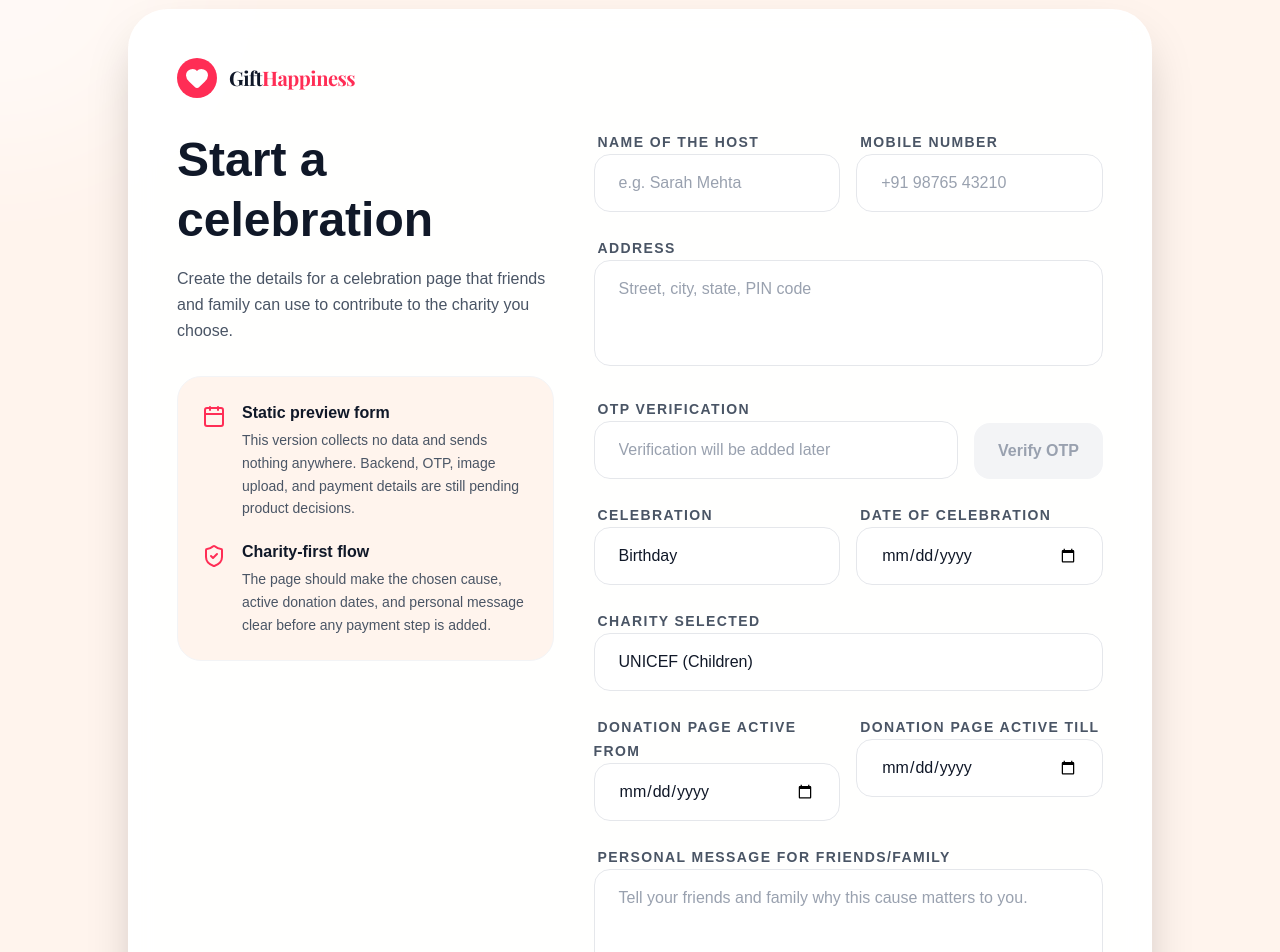
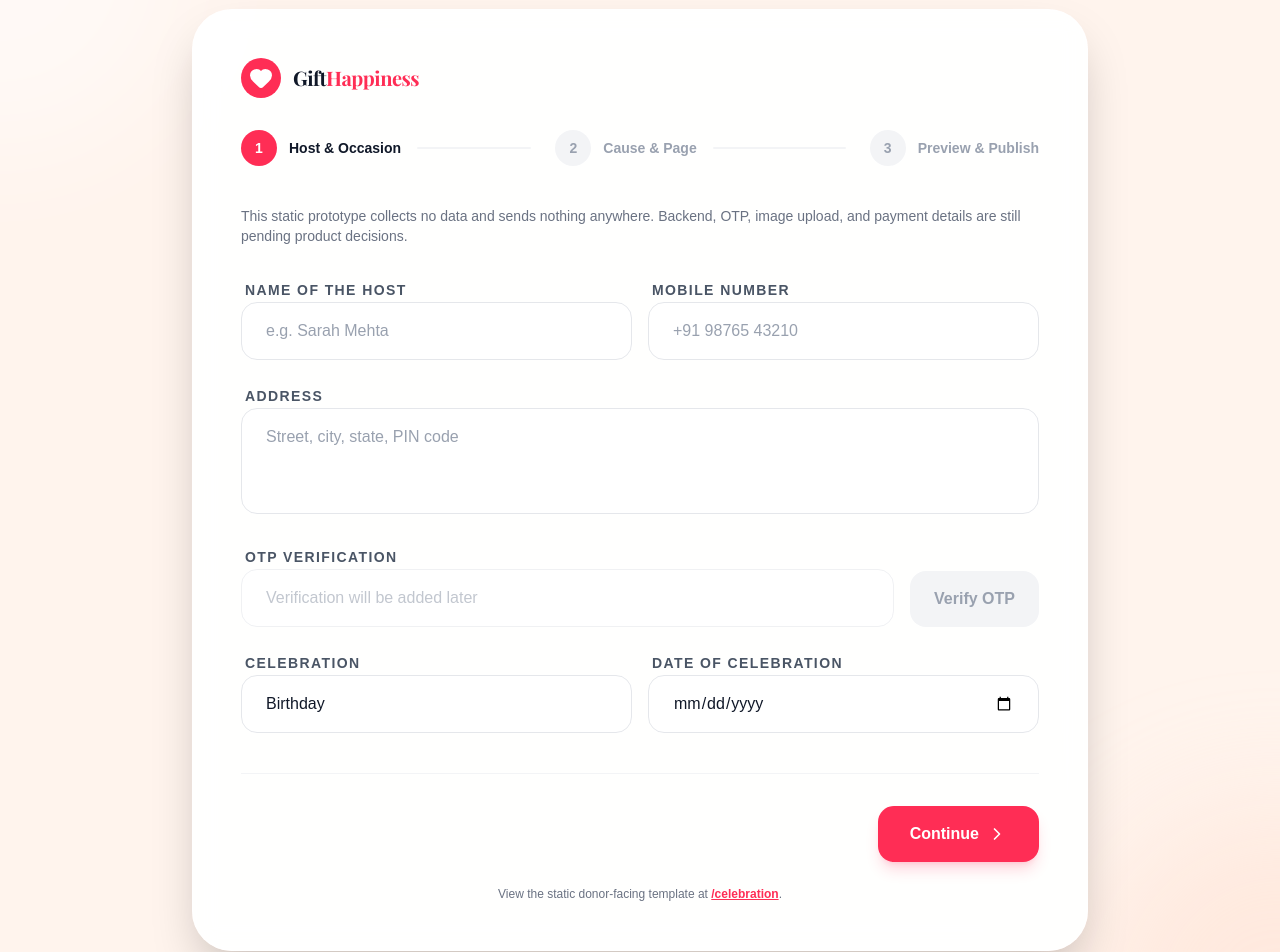
Before and after one commit to Bingeljell/gifthappiness, a Next.js app: page /create in a window 1280 px wide. Shown: the part 120-1072 px from the top of the page. Built offline with nearby package versions, Linux system fonts and the light colour scheme.

Commit message:
Rebuild /create as a three-step flow with a live preview and QR share step

```diff
--- a/package.json
+++ b/package.json
@@ -11,6 +11,7 @@
   "dependencies": {
     "lucide-react": "^1.14.0",
     "next": "16.2.4",
+    "qrcode.react": "^4.2.0",
     "react": "19.2.4",
     "react-dom": "19.2.4"
   },
--- a/src/app/celebration/page.tsx
+++ b/src/app/celebration/page.tsx
@@ -48,7 +48,7 @@ export default function CelebrationPage() {
 
               <div className="rounded-3xl bg-gray-50 border border-gray-100 p-6 mb-8">
                 <p className="text-2xl md:text-3xl font-bold text-gray-900 leading-snug italic">
-                  &ldquo;This year, your contribution to a cause close to my heart would mean more than any gift.&rdquo;
+                  &ldquo;Instead of gifts, please consider supporting a cause close to my heart.&rdquo;
                 </p>
               </div>
 
--- a/src/app/create/page.tsx
+++ b/src/app/create/page.tsx
@@ -1,9 +1,20 @@
 "use client";
 
 import Link from "next/link";
-import { Calendar, ChevronRight, Heart, ImagePlus, ShieldCheck } from "lucide-react";
+import { useState } from "react";
+import { QRCodeSVG } from "qrcode.react";
+import {
+  Calendar,
+  Check,
+  ChevronLeft,
+  ChevronRight,
+  Heart,
+  ImagePlus,
+  ShieldCheck,
+} from "lucide-react";
+import { charities } from "@/lib/charities";
 
-const celebrations = [
+const celebrationTypes = [
   "Birthday",
   "Wedding",
   "Engagement",
@@ -16,22 +27,56 @@ const celebrations = [
   "Other",
 ];
 
-const charities = [
-  "UNICEF (Children)",
-  "WWF (Environment)",
-  "Medecins Sans Frontieres (Health)",
-  "Save the Children",
-  "Red Cross",
+const steps = [
+  { title: "Host & Occasion", desc: "Who is celebrating, and what." },
+  { title: "Cause & Page", desc: "Pick a charity and shape the page." },
+  { title: "Preview & Publish", desc: "Check the page, then publish." },
 ];
 
+type FormState = {
+  hostName: string;
+  mobile: string;
+  address: string;
+  celebrationType: string;
+  celebrationDate: string;
+  charityName: string;
+  activeFrom: string;
+  activeTill: string;
+  message: string;
+  pictureName: string;
+};
+
+const initialForm: FormState = {
+  hostName: "",
+  mobile: "",
+  address: "",
+  celebrationType: celebrationTypes[0],
+  celebrationDate: "",
+  charityName: charities[0].name,
+  activeFrom: "",
+  activeTill: "",
+  message: "",
+  pictureName: "",
+};
+
 export default function CreateCelebration() {
+  const [step, setStep] = useState(0);
+  const [form, setForm] = useState<FormState>(initialForm);
+
+  const update = (field: keyof FormState, value: string) => {
+    setForm((prev) => ({ ...prev, [field]: value }));
+  };
+
+  const goNext = () => setStep((s) => Math.min(s + 1, steps.length - 1));
+  const goBack = () => setStep((s) => Math.max(s - 1, 0));
+
   return (
     <div className="min-h-[calc(100vh-80px)] py-12 px-4 relative overflow-hidden">
       <div className="absolute inset-0 bg-[#FFF4ED] -z-10" />
       <div className="absolute top-0 left-0 w-96 h-96 bg-white/50 rounded-full blur-3xl -ml-48 -mt-48" />
       <div className="absolute bottom-0 right-0 w-96 h-96 bg-[#FFD9C8]/40 rounded-full blur-3xl -mr-48 -mb-48" />
 
-      <div className="mx-auto w-full max-w-5xl">
+      <div className="mx-auto w-full max-w-4xl">
         <div className="bg-white/95 backdrop-blur-md rounded-[40px] p-8 md:p-12 shadow-2xl border border-white/70">
           <div className="flex items-center gap-3 mb-8">
             <div className="w-10 h-10 rounded-full bg-primary-pink flex items-center justify-center">
@@ -43,40 +88,114 @@ export default function CreateCelebration() {
             </span>
           </div>
 
-          <div className="grid grid-cols-1 lg:grid-cols-[0.85fr_1.15fr] gap-10">
-            <div>
-              <h1 className="text-3xl md:text-5xl font-bold text-gray-900 mb-4 leading-tight">
-                Start a celebration
-              </h1>
-              <p className="text-gray-600 mb-8 leading-relaxed">
-                Create the details for a celebration page that friends and family can use to contribute to the charity you choose.
-              </p>
-              <div className="rounded-3xl bg-[#FFF4ED] border border-gray-100 p-6 space-y-5">
-                <div className="flex gap-4">
-                  <Calendar className="w-6 h-6 text-primary-pink shrink-0 mt-1" />
-                  <div>
-                    <h2 className="font-black text-gray-900 mb-1">Static preview form</h2>
-                    <p className="text-sm text-gray-600 leading-relaxed">
-                      This version collects no data and sends nothing anywhere. Backend, OTP, image upload, and payment details are still pending product decisions.
-                    </p>
+          {/* Step indicator */}
+          <div className="flex items-center gap-2 mb-10">
+            {steps.map((s, index) => (
+              <div key={s.title} className="flex items-center flex-1 last:flex-none">
+                <div className="flex items-center gap-3">
+                  <div
+                    className={`w-9 h-9 shrink-0 rounded-full flex items-center justify-center font-black text-sm transition-colors ${
+                      index < step
+                        ? "bg-primary-pink text-white"
+                        : index === step
+                        ? "bg-primary-pink text-white"
+                        : "bg-gray-100 text-gray-400"
+                    }`}
+                  >
+                    {index < step ? <Check className="w-4 h-4" /> : index + 1}
+                  </div>
+                  <div className="hidden sm:block">
+                    <div className={`text-sm font-black ${index <= step ? "text-gray-900" : "text-gray-400"}`}>
+                      {s.title}
                     </div>
                   </div>
-                <div className="flex gap-4">
-                  <ShieldCheck className="w-6 h-6 text-primary-pink shrink-0 mt-1" />
-                  <div>
-                    <h2 className="font-black text-gray-900 mb-1">Charity-first flow</h2>
-                    <p className="text-sm text-gray-600 leading-relaxed">
-                      The page should make the chosen cause, active donation dates, and personal message clear before any payment step is added.
+                </div>
+                {index < steps.length - 1 && (
+                  <div className={`flex-1 h-0.5 mx-4 rounded-full ${index < step ? "bg-primary-pink" : "bg-gray-100"}`} />
+                )}
+              </div>
+            ))}
+          </div>
+
+          <p className="text-sm text-gray-500 mb-8">
+            This static prototype collects no data and sends nothing anywhere. Backend, OTP, image upload, and
+            payment details are still pending product decisions.
+          </p>
+
+          {step === 0 && <StepHostOccasion form={form} update={update} />}
+          {step === 1 && <StepCauseAndPage form={form} update={update} />}
+          {step === 2 && <StepPreviewAndPublish form={form} />}
+
+          <div className="flex items-center justify-between mt-10 pt-8 border-t border-gray-100">
+            <button
+              type="button"
+              onClick={goBack}
+              disabled={step === 0}
+              className="flex items-center gap-2 px-6 py-3 rounded-2xl font-bold text-gray-500 disabled:opacity-0 hover:bg-gray-50 transition-colors"
+            >
+              <ChevronLeft className="w-5 h-5" />
+              Back
+            </button>
+
+            {step < steps.length - 1 ? (
+              <button
+                type="button"
+                onClick={goNext}
+                className="flex items-center gap-2 px-8 py-4 rounded-2xl bg-primary-pink text-white font-bold hover:bg-primary-pink/90 transition-all shadow-lg shadow-primary-pink/20"
+              >
+                Continue
+                <ChevronRight className="w-5 h-5" />
+              </button>
+            ) : (
+              <button
+                type="button"
+                disabled
+                className="flex items-center gap-2 px-8 py-4 rounded-2xl bg-gray-100 text-gray-400 font-bold cursor-not-allowed"
+                title="Publishing is not available yet on this static prototype"
+              >
+                Publish (Coming Soon)
+              </button>
+            )}
+          </div>
+
+          <p className="text-center text-xs text-gray-500 mt-6">
+            View the static donor-facing template at{" "}
+            <Link href="/celebration" className="underline font-bold text-primary-pink">
+              /celebration
+            </Link>
+            .
           </p>
         </div>
       </div>
     </div>
-            </div>
+  );
+}
 
-            <form className="space-y-6" onSubmit={(event) => event.preventDefault()}>
+function StepHostOccasion({
+  form,
+  update,
+}: {
+  form: FormState;
+  update: (field: keyof FormState, value: string) => void;
+}) {
+  return (
+    <div className="space-y-6">
       <div className="grid grid-cols-1 md:grid-cols-2 gap-4">
-                <Field id="host-name" label="Name of the host" placeholder="e.g. Sarah Mehta" />
-                <Field id="mobile" label="Mobile number" placeholder="+91 98765 43210" inputMode="tel" />
+        <Field
+          id="host-name"
+          label="Name of the host"
+          placeholder="e.g. Sarah Mehta"
+          value={form.hostName}
+          onChange={(v) => update("hostName", v)}
+        />
+        <Field
+          id="mobile"
+          label="Mobile number"
+          placeholder="+91 98765 43210"
+          inputMode="tel"
+          value={form.mobile}
+          onChange={(v) => update("mobile", v)}
+        />
       </div>
 
       <div className="space-y-2">
@@ -87,17 +206,15 @@ export default function CreateCelebration() {
           id="address"
           rows={3}
           placeholder="Street, city, state, PIN code"
+          value={form.address}
+          onChange={(e) => update("address", e.target.value)}
           className="w-full px-6 py-4 rounded-2xl bg-white border border-gray-200 focus:border-primary-pink/30 focus:ring-4 focus:ring-primary-pink/5 outline-none transition-all text-gray-900 placeholder:text-gray-400 resize-none"
         />
       </div>
 
       <div className="grid grid-cols-1 md:grid-cols-[1fr_auto] gap-4 items-end">
-                <Field id="otp" label="OTP verification" placeholder="Verification will be added later" inputMode="numeric" />
-                <button
-                  type="button"
-                  disabled
-                  className="px-6 py-4 rounded-2xl bg-gray-100 text-gray-400 font-bold cursor-not-allowed"
-                >
+        <Field id="otp" label="OTP verification" placeholder="Verification will be added later" inputMode="numeric" value="" onChange={() => {}} disabled />
+        <button type="button" disabled className="px-6 py-4 rounded-2xl bg-gray-100 text-gray-400 font-bold cursor-not-allowed">
           Verify OTP
         </button>
       </div>
@@ -109,33 +226,57 @@ export default function CreateCelebration() {
           </label>
           <select
             id="celebration"
+            value={form.celebrationType}
+            onChange={(e) => update("celebrationType", e.target.value)}
             className="w-full px-6 py-4 rounded-2xl bg-white border border-gray-200 focus:border-primary-pink/30 focus:ring-4 focus:ring-primary-pink/5 outline-none transition-all text-gray-900 appearance-none"
           >
-                    {celebrations.map((celebration) => (
+            {celebrationTypes.map((celebration) => (
               <option key={celebration}>{celebration}</option>
             ))}
           </select>
         </div>
-                <Field id="celebration-date" label="Date of celebration" type="date" />
+        <Field
+          id="celebration-date"
+          label="Date of celebration"
+          type="date"
+          value={form.celebrationDate}
+          onChange={(v) => update("celebrationDate", v)}
+        />
       </div>
+    </div>
+  );
+}
 
+function StepCauseAndPage({
+  form,
+  update,
+}: {
+  form: FormState;
+  update: (field: keyof FormState, value: string) => void;
+}) {
+  return (
+    <div className="space-y-6">
       <div className="space-y-2">
         <label htmlFor="charity" className="text-sm font-bold text-gray-600 uppercase tracking-widest ml-1">
           Charity selected
         </label>
         <select
           id="charity"
+          value={form.charityName}
+          onChange={(e) => update("charityName", e.target.value)}
           className="w-full px-6 py-4 rounded-2xl bg-white border border-gray-200 focus:border-primary-pink/30 focus:ring-4 focus:ring-primary-pink/5 outline-none transition-all text-gray-900 appearance-none"
         >
           {charities.map((charity) => (
-                    <option key={charity}>{charity}</option>
+            <option key={charity.slug} value={charity.name}>
+              {charity.name} ({charity.category})
+            </option>
           ))}
         </select>
       </div>
 
       <div className="grid grid-cols-1 md:grid-cols-2 gap-4">
-                <Field id="active-from" label="Donation page active from" type="date" />
-                <Field id="active-till" label="Donation page active till" type="date" />
+        <Field id="active-from" label="Donation page active from" type="date" value={form.activeFrom} onChange={(v) => update("activeFrom", v)} />
+        <Field id="active-till" label="Donation page active till" type="date" value={form.activeTill} onChange={(v) => update("activeTill", v)} />
       </div>
 
       <div className="space-y-2">
@@ -146,6 +287,8 @@ export default function CreateCelebration() {
           id="message"
           rows={4}
           placeholder="Tell your friends and family why this cause matters to you."
+          value={form.message}
+          onChange={(e) => update("message", e.target.value)}
           className="w-full px-6 py-4 rounded-2xl bg-white border border-gray-200 focus:border-primary-pink/30 focus:ring-4 focus:ring-primary-pink/5 outline-none transition-all text-gray-900 placeholder:text-gray-400 resize-none"
         />
       </div>
@@ -156,30 +299,73 @@ export default function CreateCelebration() {
         </label>
         <label htmlFor="picture" className="flex items-center gap-3 w-full px-6 py-4 rounded-2xl bg-white border border-gray-200 text-gray-500 cursor-pointer">
           <ImagePlus className="w-5 h-5" />
-                  <span>Upload placeholder</span>
+          <span>{form.pictureName || "Upload placeholder"}</span>
         </label>
-                <input id="picture" type="file" accept="image/*" className="sr-only" />
+        <input
+          id="picture"
+          type="file"
+          accept="image/*"
+          className="sr-only"
+          onChange={(e) => update("pictureName", e.target.files?.[0]?.name ?? "")}
+        />
+      </div>
+    </div>
+  );
+}
+
+function StepPreviewAndPublish({ form }: { form: FormState }) {
+  const charity = charities.find((c) => c.name === form.charityName) ?? charities[0];
+  const displayName = form.hostName || "Your name";
+  const demoUrl = "https://gifthappiness.example/celebration/demo";
+
+  return (
+    <div className="grid grid-cols-1 lg:grid-cols-[1fr_300px] gap-8">
+      <div className="rounded-[32px] bg-gray-50 border border-gray-100 p-8">
+        <div className="inline-flex items-center gap-2 px-4 py-2 mb-6 rounded-full bg-soft-pink text-primary-pink text-xs font-bold uppercase tracking-widest">
+          <Calendar className="w-4 h-4" />
+          Celebration Page Preview
         </div>
 
-              <button
-                type="submit"
-                className="w-full py-5 rounded-2xl bg-primary-pink text-white font-bold text-lg hover:bg-primary-pink/90 transition-all shadow-xl shadow-primary-pink/20 mt-4 flex items-center justify-center gap-2"
-              >
-                Create Link And Celebration Page
-                <ChevronRight className="w-5 h-5" />
-              </button>
+        <h2 className="text-3xl md:text-4xl font-black text-gray-900 mb-6 leading-tight">
+          {displayName}&apos;s {form.celebrationType || "Celebration"}
+        </h2>
 
-              <p className="text-center text-xs text-gray-500">
-                This static prototype does not submit data. View the donor page template at{" "}
-                <Link href="/celebration" className="underline font-bold text-primary-pink">
-                  /celebration
-                </Link>
-                .
-              </p>
-            </form>
+        {form.message && (
+          <p className="text-lg font-bold text-gray-900 italic mb-6 leading-snug">&ldquo;{form.message}&rdquo;</p>
+        )}
+
+        <div className="grid grid-cols-2 gap-4 mb-6">
+          <PreviewField label="Date" value={form.celebrationDate || "Not set"} />
+          <PreviewField label="Charity" value={charity.name} />
+          <PreviewField label="Active from" value={form.activeFrom || "Not set"} />
+          <PreviewField label="Active till" value={form.activeTill || "Not set"} />
+        </div>
+
+        <div className="rounded-2xl bg-white border border-gray-100 p-5 text-sm text-gray-600 leading-relaxed">
+          Supporting {charity.name} ({charity.category}). {charity.shortDescription}
         </div>
       </div>
+
+      <div className="rounded-[32px] bg-white border border-gray-100 p-6 flex flex-col items-center text-center">
+        <ShieldCheck className="w-6 h-6 text-primary-pink mb-3" />
+        <h3 className="font-black text-gray-900 mb-2">Share via QR</h3>
+        <p className="text-xs text-gray-500 mb-5 leading-relaxed">
+          Demo QR only &mdash; publishing and a real per-celebration link are not live yet.
+        </p>
+        <div className="p-3 bg-white border border-gray-100 rounded-2xl">
+          <QRCodeSVG value={demoUrl} size={140} />
         </div>
+        <p className="text-[11px] text-gray-400 mt-4 break-all">{demoUrl}</p>
+      </div>
+    </div>
+  );
+}
+
+function PreviewField({ label, value }: { label: string; value: string }) {
+  return (
+    <div className="rounded-xl bg-white border border-gray-100 p-4">
+      <div className="text-[11px] font-black text-primary-pink uppercase tracking-widest mb-1">{label}</div>
+      <div className="text-sm font-bold text-gray-900">{value}</div>
     </div>
   );
 }
@@ -190,12 +376,18 @@ function Field({
   placeholder,
   type = "text",
   inputMode,
+  value,
+  onChange,
+  disabled = false,
 }: {
   id: string;
   label: string;
   placeholder?: string;
   type?: string;
   inputMode?: "text" | "tel" | "url" | "email" | "numeric" | "decimal" | "search";
+  value: string;
+  onChange: (value: string) => void;
+  disabled?: boolean;
 }) {
   return (
     <div className="space-y-2">
@@ -207,7 +399,10 @@ function Field({
         id={id}
         placeholder={placeholder}
         inputMode={inputMode}
-        className="w-full px-6 py-4 rounded-2xl bg-white border border-gray-200 focus:border-primary-pink/30 focus:ring-4 focus:ring-primary-pink/5 outline-none transition-all text-gray-900 placeholder:text-gray-400"
+        value={value}
+        disabled={disabled}
+        onChange={(e) => onChange(e.target.value)}
+        className="w-full px-6 py-4 rounded-2xl bg-white border border-gray-200 focus:border-primary-pink/30 focus:ring-4 focus:ring-primary-pink/5 outline-none transition-all text-gray-900 placeholder:text-gray-400 disabled:opacity-60"
       />
     </div>
   );
```
Also changed, not shown: 1 other file (tests, documents, lock files or other folders). Lines whose indentation alone changed are shown as unchanged.
